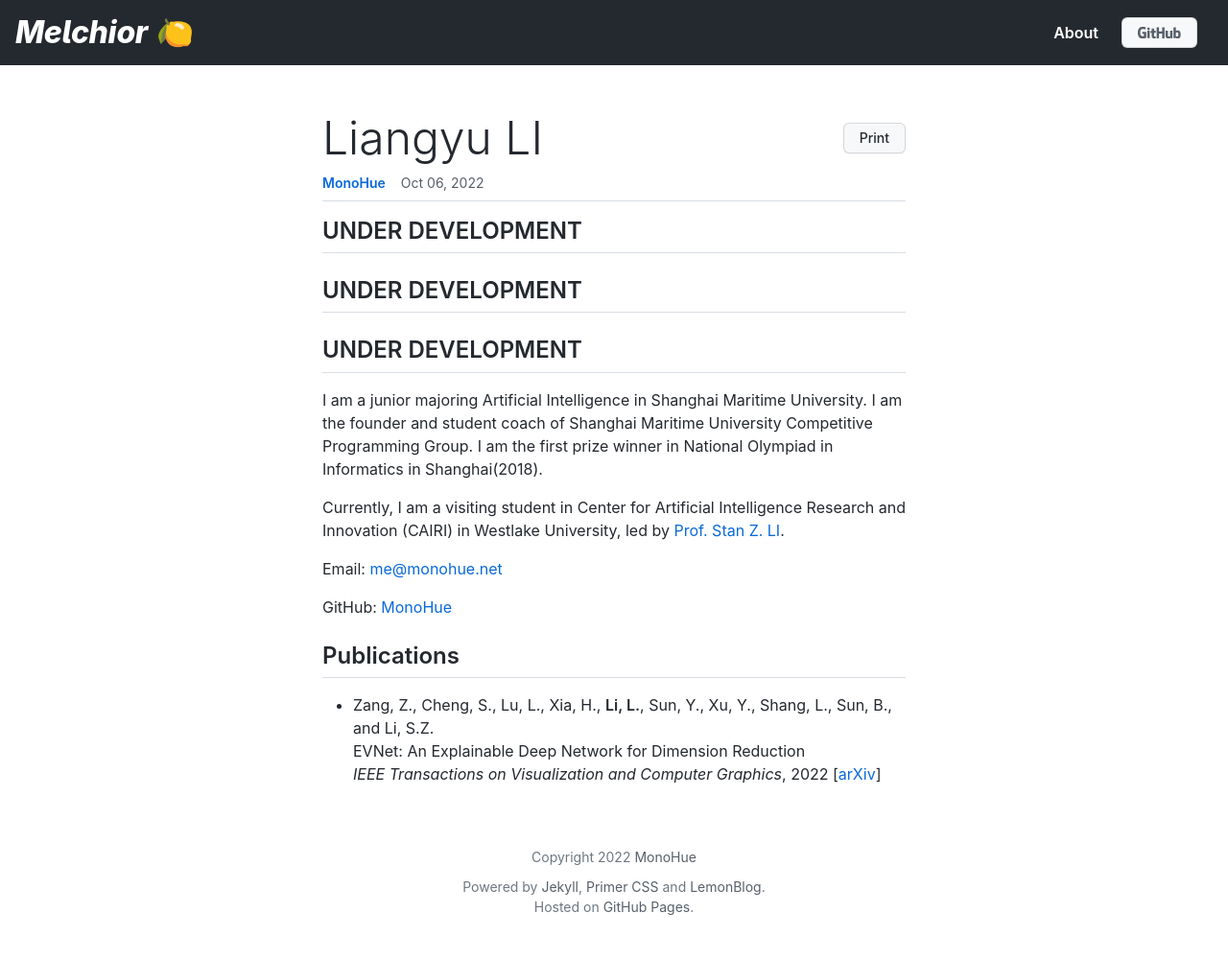
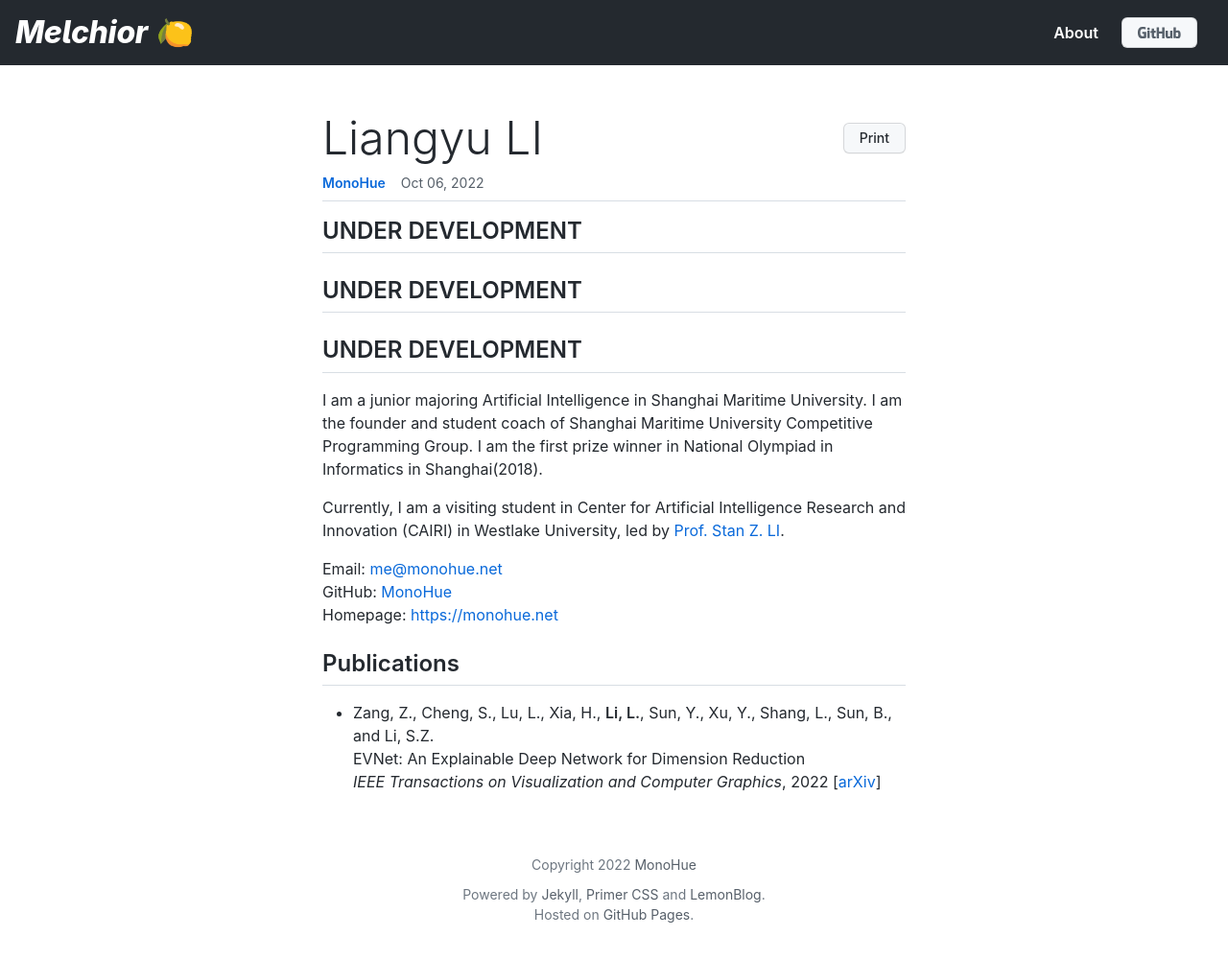
Before and after one commit to MonoHue/Melchior, a Jekyll site: the page built from docs/_posts/2022-10-06-monohue.md, in a window 1280 px wide and 1004 px high. Shown: the top 1001 px of the window at 96% size. Built offline with Jekyll 4.4.1, drawn with Linux system fonts in a browser that asks for light colours; some of the changed lines change nothing that is shown.

Commit message:
minor mod

```diff
--- a/docs/_posts/2022-10-06-monohue.md
+++ b/docs/_posts/2022-10-06-monohue.md
@@ -18,10 +18,12 @@ I am a junior majoring Artificial Intelligence in Shanghai Maritime University.
 Currently, I am a visiting student in Center for Artificial Intelligence Research and Innovation (CAIRI) in Westlake University, led by [Prof. Stan Z. LI](https://en.westlake.edu.cn/faculty/stanz-li.html).
 
 Email: [me@monohue.net](mailto:me@monohue.net)
-
 GitHub: [MonoHue](https://github.com/MonoHue)
+Homepage: [https://monohue.net](https://monohue.net)
 
 ## Publications
+
+[//]: # (style - IEEE proceedings)
 
 - Zang, Z., Cheng, S., Lu, L., Xia, H., **Li, L.**, Sun, Y., Xu, Y., Shang, L., Sun, B., and Li, S.Z.
 EVNet: An Explainable Deep Network for Dimension Reduction
```
